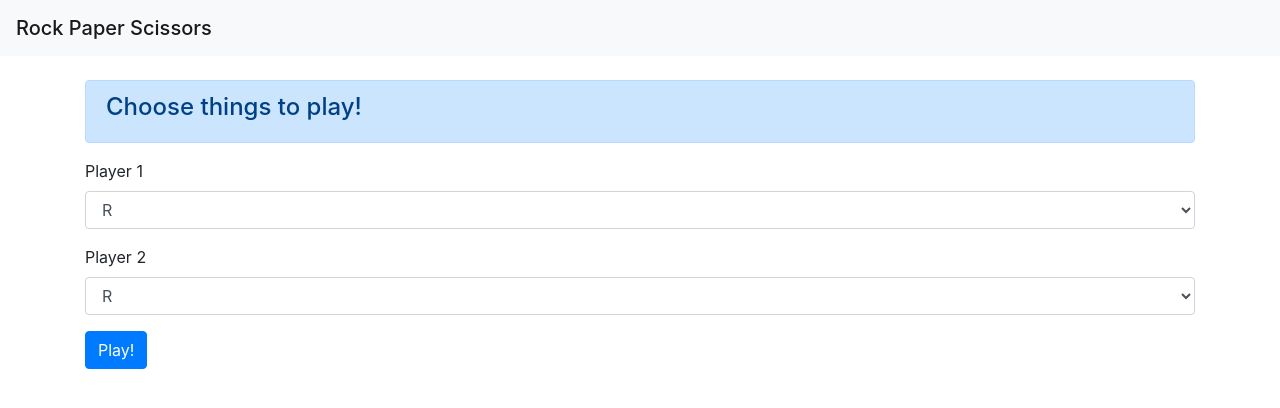
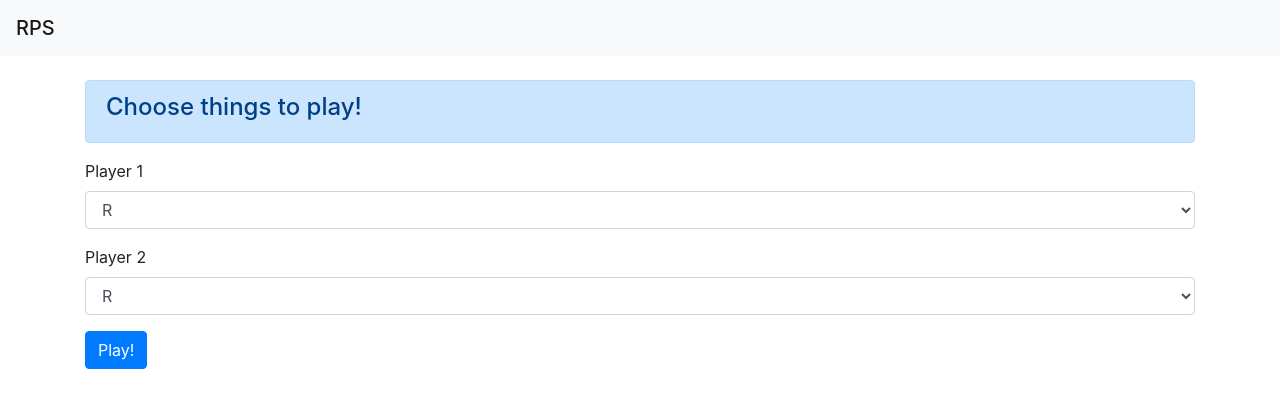
Before and after one commit to KarissaCummings1/RPS, a plain HTML site: page index.html in a window 1280 px wide. Drawn offline with nearby package versions, Linux system fonts and the light colour scheme.

Commit message:
game update

```diff
--- a/index.html
+++ b/index.html
@@ -6,7 +6,7 @@
 	</head>
 	<body>
 		<nav class="navbar navbar-light bg-light">
-			<span class="navbar-brand mb-0 h1">Rock Paper Scissors</span>
+			<span class="navbar-brand mb-0 h1">RPS</span>
 		</nav>
 		<!-- FORM -->
 		<br>
```
Also changed, not shown: app.js (line endings or trailing spaces).
